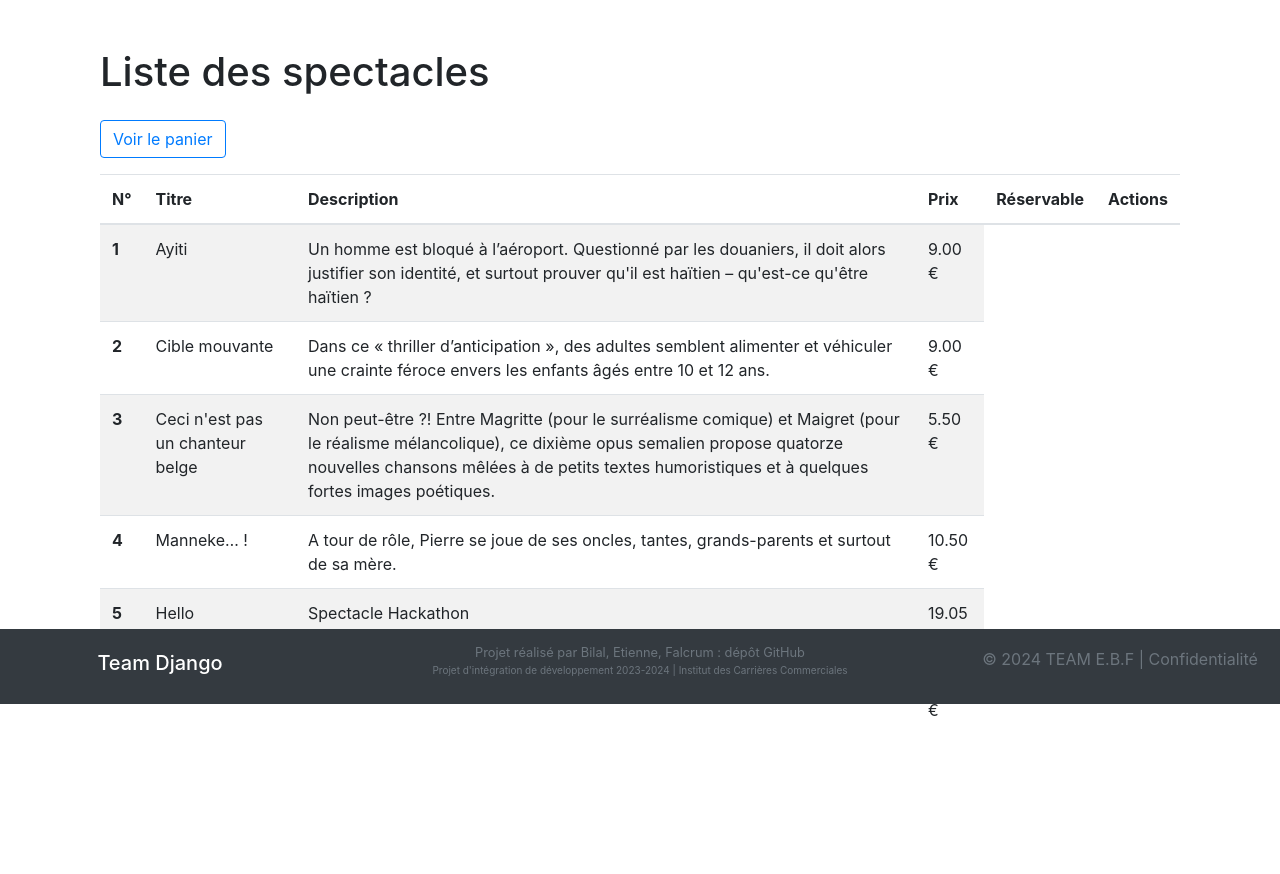
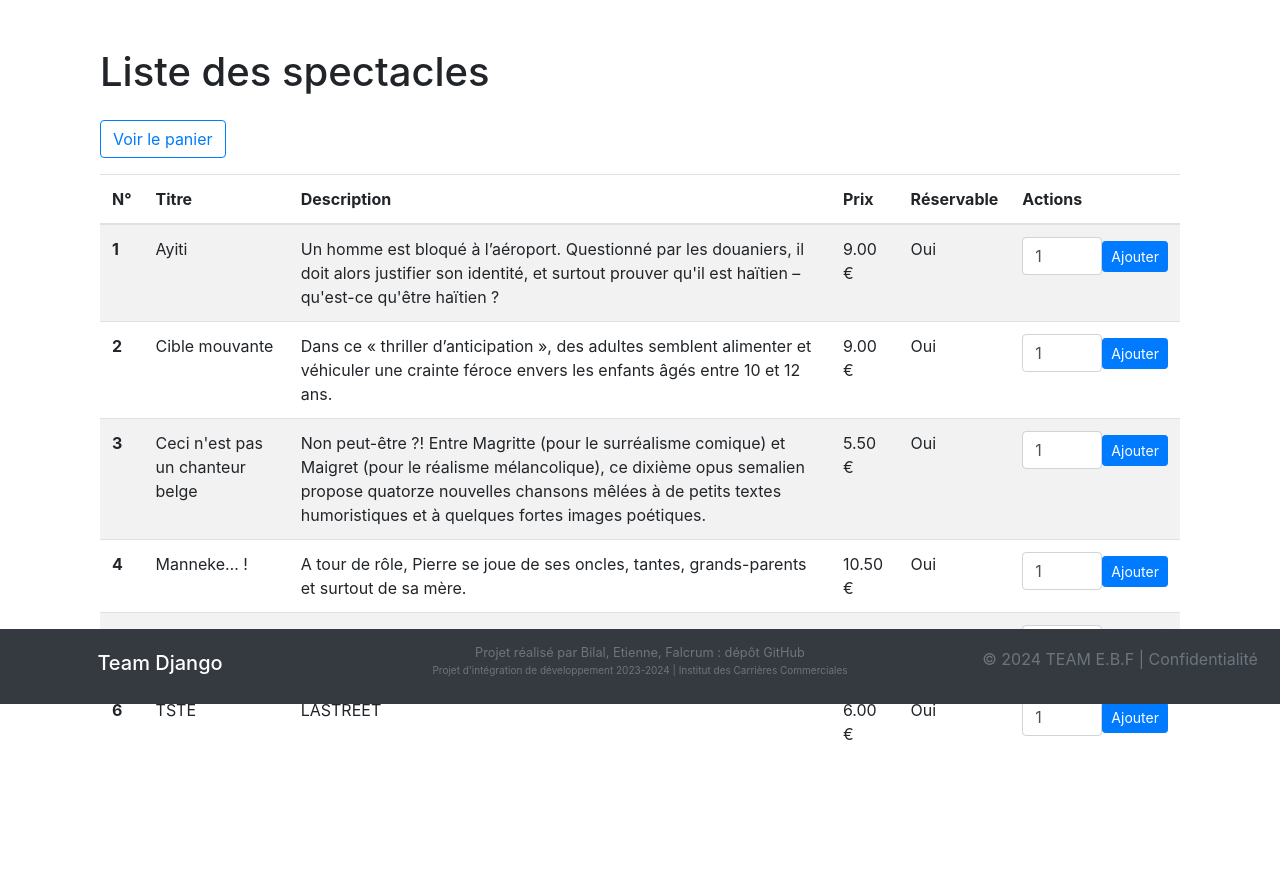
Before and after one commit to Billyma21/reservations-master, a Django app: page /show/ in a window 1280 px wide. Shown: the part 96-970 px from the top of the page. Before the commit the page ends 812 px from the top, so only its background shows below. Run offline with Django 3.2, Linux system fonts and the light colour scheme; data comes from the database, SQL or seed files in the repository; some libraries are stand-ins or nearby versions.

Commit message:
Update index.html
Mod Index/Show pour avoir filtre + Add pour panier

```diff
--- a/catalogue/templates/show/index.html
+++ b/catalogue/templates/show/index.html
@@ -1,16 +1,9 @@
-<!-- prettier-ignore -->
 {% extends 'layouts/base.html' %}
-
-
 
 {% block content %}
 <div class="container mt-5">
     <h1 class="mb-4">{{ title }}</h1>
-    <a
-        href="{% url 'catalogue:view_cart' %}"
-        class="btn btn-outline-primary mb-3"
-        >Voir le panier</a
-    >
+    <a href="{% url 'catalogue:view_cart' %}" class="btn btn-outline-primary mb-3">Voir le panier</a>
 
     <!-- Tableau des spectacles -->
     <table id="myTable" class="table table-striped">
@@ -31,59 +24,49 @@
                 <td>{{ show.title }}</td>
                 <td>{{ show.description }}</td>
                 <td>
-                    {% if show.price %} {{ show.price }} € {% else %} Gratuit {%
-                    endif %}
+                    {% if show.price %}
+                        {{ show.price }} €
+                    {% else %}
+                        Gratuit
+                    {% endif %}
                 </td>
-                <td>{% if show.bookable %} Oui {% else %} Non {% endif %}</td>
                 <td>
-                    <form
-                        action="{% url 'catalogue:remove_from_cart' show.id %}"
-                        method="post"
-                        class="d-flex align-items-center"
-                    >
+                    {% if show.bookable %}
+                        Oui
+                    {% else %}
+                        Non
+                    {% endif %}
+                </td>
+                <td>
+                    <form action="{% url 'catalogue:remove_from_cart' show.id %}" method="post" class="d-flex align-items-center">
                         {% csrf_token %}
-                        <input
-                            type="number"
-                            name="quantity"
-                            min="1"
-                            value="1"
-                            class="form-control me-2"
-                            style="width: 80px"
-                        />
-                        <button type="submit" class="btn btn-sm btn-primary">
-                            Ajouter
-                        </button>
+                        <input type="number" name="quantity" min="1" value="1" class="form-control me-2" style="width: 80px;">
+                        <button type="submit" class="btn btn-sm btn-primary">Ajouter</button>
                     </form>
                 </td>
             </tr>
-            {%endif%} {% endfor %}
+            {% endfor %}
         </tbody>
     </table>
 </div>
+
 
 <!-- Include jQuery -->
 <script src="https://code.jquery.com/jquery-3.6.0.min.js"></script>
 
 <!-- Include DataTables CSS -->
-<link
-    rel="stylesheet"
-    type="text/css"
-    href="//cdn.datatables.net/1.11.5/css/dataTables.bootstrap5.min.css"
-/>
+<link rel="stylesheet" type="text/css" href="//cdn.datatables.net/1.11.5/css/dataTables.bootstrap5.min.css">
 
 <!-- Include DataTables JS -->
 <script src="//cdn.datatables.net/1.11.5/js/jquery.dataTables.min.js"></script>
 
 <!-- Initialize DataTable -->
 <script>
-    $(document).ready(function () {
-        $("#myTable").DataTable();
-    });
+    $(document).ready( function () {
+        $('#myTable').DataTable();
+    } );
 </script>
 {% endblock %}
 
 <!-- CSS Bootstrap -->
-<link
-    href="https://cdn.jsdelivr.net/npm/bootstrap@5.3.0-alpha1/dist/css/bootstrap.min.css"
-    rel="stylesheet"
-/>
+<link href="https://cdn.jsdelivr.net/npm/bootstrap@5.3.0-alpha1/dist/css/bootstrap.min.css" rel="stylesheet">
```
